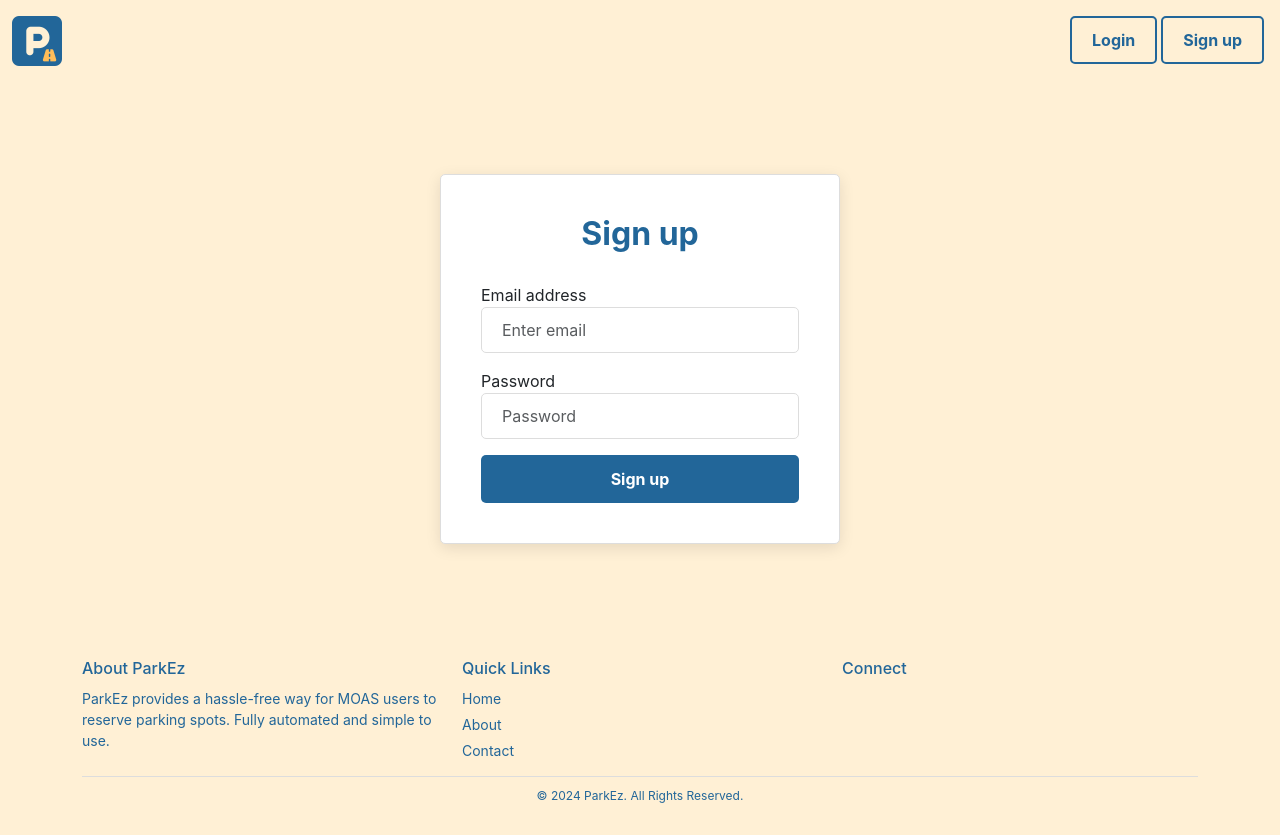
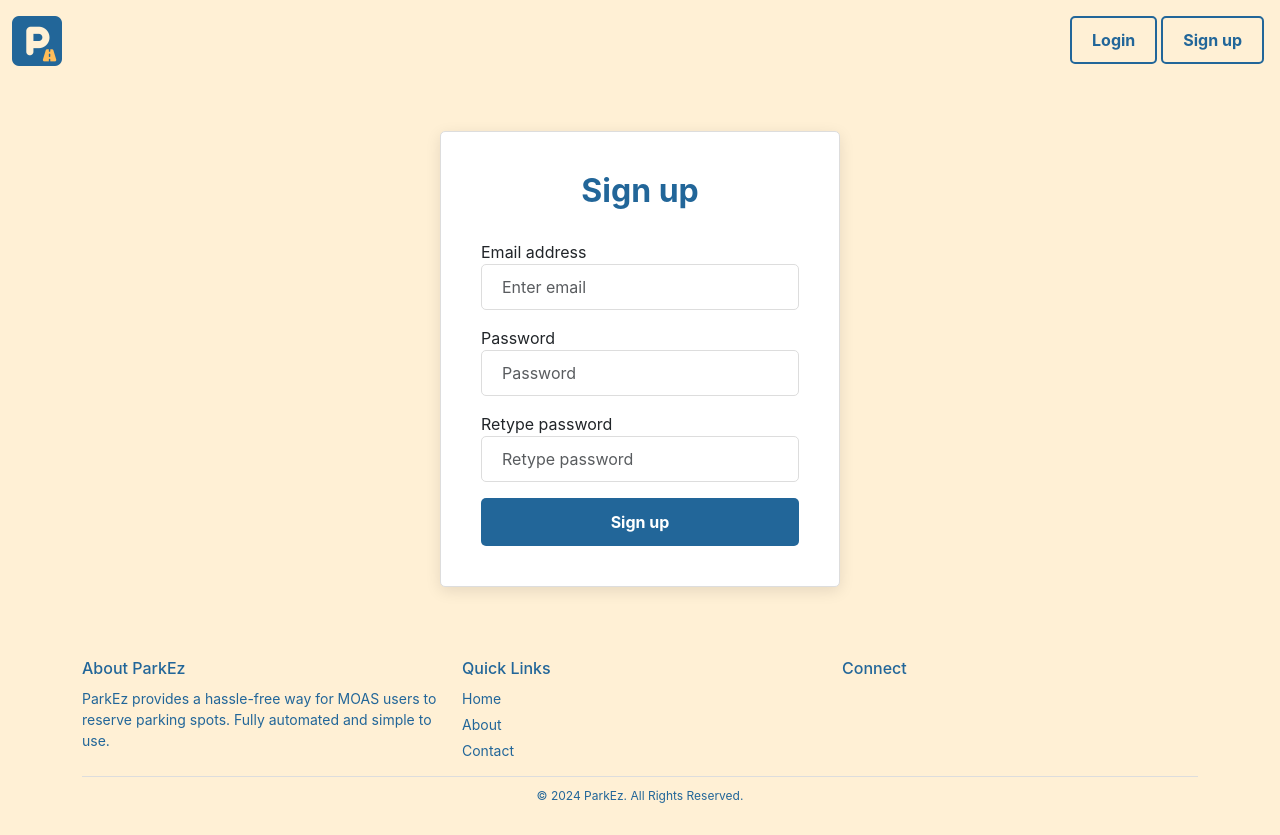
Before and after one commit to Gayan65/parkez, a React (Create React App) app in the folder frontend/: page /signup in a window 1280 px wide. Built offline with nearby package versions, Linux system fonts and the light colour scheme.

Commit message:
password retype for the signup add both backend and fronend

```diff
--- a/frontend/src/hooks/useSignup.js
+++ b/frontend/src/hooks/useSignup.js
@@ -7,7 +7,7 @@ export const useSignup = () => {
 
     const { dispatch } = useAuthContext();
 
-    const signup = async (email, password) => {
+    const signup = async (email, password, re_password) => {
         setLoading(true);
         setError(false);
 
@@ -15,7 +15,12 @@ export const useSignup = () => {
         const response = await fetch("/api/user/signup", {
             method: "POST",
             headers: { "Content-Type": "application/json" },
-            body: JSON.stringify({ email, password, admin: false }),
+            body: JSON.stringify({
+                email,
+                password,
+                re_password,
+                admin: false,
+            }),
         });
 
         const json = await response.json();
--- a/frontend/src/pages/Signup.js
+++ b/frontend/src/pages/Signup.js
@@ -4,16 +4,18 @@ import { useSignup } from "../hooks/useSignup";
 const Signup = () => {
     const [email, setEmail] = useState("");
     const [password, setPassword] = useState("");
+    const [re_password, setRe_password] = useState("");
 
     const { signup, loading, error } = useSignup();
 
     const handleSubmit = async (e) => {
         e.preventDefault();
         //call the signup function
-        await signup(email, password);
+        await signup(email, password, re_password);
 
         setEmail("");
         setPassword("");
+        setRe_password("");
     };
 
     return (
@@ -44,6 +46,18 @@ const Signup = () => {
                             required
                         />
                     </div>
+                    <div className="form-group mt-3">
+                        <label>Retype password</label>
+                        <input
+                            type="password"
+                            className="form-control"
+                            placeholder="Retype password"
+                            autoComplete="true"
+                            onChange={(e) => setRe_password(e.target.value)}
+                            value={re_password}
+                            required
+                        />
+                    </div>
                     <button
                         type="submit"
                         className="btn btn-primary btn-block mt-3"
```
Also changed, not shown: 2 other files (tests, documents, lock files or other folders).
